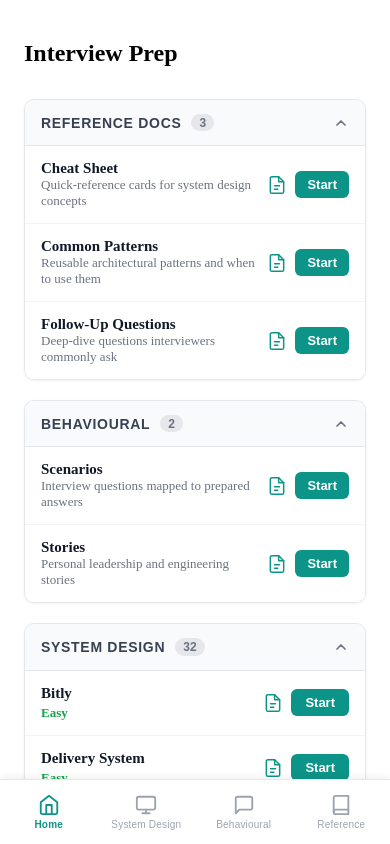
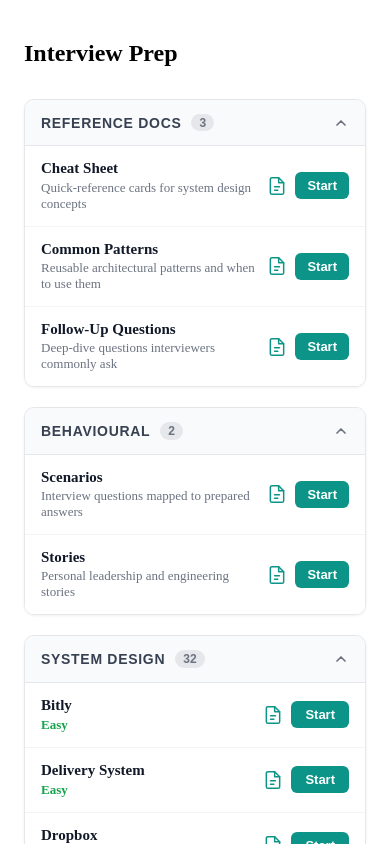
Before and after one commit to vivek-y/systemdesign, a React (Vite) app in the folder app/: page /#/ in a window 390 px wide. Shown: the top 844 px of the page. Built offline with nearby package versions, Linux system fonts and the light colour scheme.

Commit message:
fix: remove bottom nav, fix PDF open on mobile (window.open direct)

```diff
--- a/app/src/App.tsx
+++ b/app/src/App.tsx
@@ -6,7 +6,6 @@ import AttemptPage from './pages/AttemptPage';
 import ReferencePage from './pages/ReferencePage';
 import ReferencePracticePage from './pages/ReferencePracticePage';
 import BehaviouralPage from './pages/BehaviouralPage';
-import BottomNav from './components/BottomNav';
 import './index.css';
 
 export default function App() {
@@ -20,7 +19,6 @@ export default function App() {
           <Route path="/reference-practice/:refId" element={<ReferencePracticePage />} />
           <Route path="/behavioural/:sectionId" element={<BehaviouralPage />} />
         </Routes>
-        <BottomNav />
       </BrowserRouter>
     </Provider>
   );
--- a/app/src/components/PdfModal.tsx
+++ b/app/src/components/PdfModal.tsx
@@ -6,25 +6,17 @@ interface PdfModalProps {
   onClose: () => void;
 }
 
-// Detect iOS/Android where iframe PDF embedding doesn't work
-function isMobile(): boolean {
-  return /iPhone|iPad|iPod|Android/i.test(navigator.userAgent);
-}
-
 export default function PdfModal({ url, title, onClose }: PdfModalProps) {
   // Close on Escape
   useEffect(() => {
     const handler = (e: KeyboardEvent) => { if (e.key === 'Escape') onClose(); };
     document.addEventListener('keydown', handler);
-    // Prevent body scroll while modal is open
     document.body.style.overflow = 'hidden';
     return () => {
       document.removeEventListener('keydown', handler);
       document.body.style.overflow = '';
     };
   }, [onClose]);
-
-  const mobile = isMobile();
 
   return (
     // Backdrop
@@ -37,7 +29,7 @@ export default function PdfModal({ url, title, onClose }: PdfModalProps) {
         padding: '1rem',
       }}
     >
-      {/* Modal panel — stop click propagation so clicking inside doesn't close */}
+      {/* Panel */}
       <div
         onClick={(e) => e.stopPropagation()}
         style={{
@@ -46,7 +38,7 @@ export default function PdfModal({ url, title, onClose }: PdfModalProps) {
           overflow: 'hidden',
           width: '100%',
           maxWidth: '860px',
-          height: mobile ? 'auto' : '90vh',
+          height: '90vh',
           display: 'flex',
           flexDirection: 'column',
           boxShadow: '0 20px 60px rgba(0,0,0,0.3)',
@@ -65,13 +57,8 @@ export default function PdfModal({ url, title, onClose }: PdfModalProps) {
           </span>
           <div style={{ display: 'flex', gap: '0.5rem', alignItems: 'center', flexShrink: 0, marginLeft: '1rem' }}>
             {/* Open in new tab */}
-            <a
-              href={url}
-              target="_blank"
-              rel="noopener noreferrer"
-              title="Open in new tab"
-              style={{ color: '#6b7280', display: 'inline-flex', alignItems: 'center', padding: '0.25rem' }}
-            >
+            <a href={url} target="_blank" rel="noopener noreferrer" title="Open in new tab"
+              style={{ color: '#6b7280', display: 'inline-flex', alignItems: 'center', padding: '0.25rem' }}>
               <svg width="18" height="18" viewBox="0 0 24 24" fill="none" stroke="currentColor" strokeWidth="2" strokeLinecap="round" strokeLinejoin="round">
                 <path d="M18 13v6a2 2 0 0 1-2 2H5a2 2 0 0 1-2-2V8a2 2 0 0 1 2-2h6" />
                 <polyline points="15 3 21 3 21 9" />
@@ -79,10 +66,8 @@ export default function PdfModal({ url, title, onClose }: PdfModalProps) {
               </svg>
             </a>
             {/* Close */}
-            <button
-              onClick={onClose}
-              style={{ background: 'none', border: 'none', cursor: 'pointer', color: '#6b7280', display: 'inline-flex', alignItems: 'center', padding: '0.25rem' }}
-            >
+            <button onClick={onClose}
+              style={{ background: 'none', border: 'none', cursor: 'pointer', color: '#6b7280', display: 'inline-flex', alignItems: 'center', padding: '0.25rem' }}>
               <svg width="20" height="20" viewBox="0 0 24 24" fill="none" stroke="currentColor" strokeWidth="2.5" strokeLinecap="round" strokeLinejoin="round">
                 <line x1="18" y1="6" x2="6" y2="18" />
                 <line x1="6" y1="6" x2="18" y2="18" />
@@ -91,46 +76,8 @@ export default function PdfModal({ url, title, onClose }: PdfModalProps) {
           </div>
         </div>
 
-        {/* Body */}
-        {mobile ? (
-          // Mobile: can't embed PDF — show open/download buttons instead
-          <div style={{ padding: '2rem', textAlign: 'center', display: 'flex', flexDirection: 'column', gap: '1rem', alignItems: 'center' }}>
-            <svg width="48" height="48" viewBox="0 0 24 24" fill="none" stroke="#0d9488" strokeWidth="1.5" strokeLinecap="round" strokeLinejoin="round">
-              <path d="M14 2H6a2 2 0 0 0-2 2v16a2 2 0 0 0 2 2h12a2 2 0 0 0 2-2V8z" />
-              <polyline points="14 2 14 8 20 8" />
-              <line x1="9" y1="13" x2="15" y2="13" />
-              <line x1="9" y1="17" x2="13" y2="17" />
-            </svg>
-            <p style={{ color: '#374151', fontWeight: 600, fontSize: '1rem', margin: 0 }}>{title}</p>
-            <p style={{ color: '#6b7280', fontSize: '0.875rem', margin: 0 }}>
-              Tap below to open the PDF in your browser.
-            </p>
-            <a
-              href={url}
-              target="_blank"
-              rel="noopener noreferrer"
-              style={{
-                display: 'inline-block',
-                backgroundColor: '#0d9488',
-                color: '#ffffff',
-                fontWeight: 600,
-                fontSize: '0.9375rem',
-                padding: '0.625rem 1.5rem',
-                borderRadius: '8px',
-                textDecoration: 'none',
-              }}
-            >
-              Open PDF
-            </a>
-          </div>
-        ) : (
-          // Desktop: embed in iframe
-          <iframe
-            src={url}
-            title={title}
-            style={{ flex: 1, border: 'none', width: '100%' }}
-          />
-        )}
+        {/* iframe — works on desktop; mobile handled by openPdf() directly */}
+        <iframe src={url} title={title} style={{ flex: 1, border: 'none', width: '100%' }} />
       </div>
     </div>
   );
--- a/app/src/index.css
+++ b/app/src/index.css
@@ -1,20 +1,3 @@
-/* Show bottom nav only on mobile */
-@media (min-width: 769px) {
-  nav[style*="position: fixed"] {
-    display: none !important;
-  }
-  .bottom-nav-spacer {
-    display: none !important;
-  }
-}
-
-/* Add bottom padding on mobile so content clears the nav */
-@media (max-width: 768px) {
-  body {
-    padding-bottom: env(safe-area-inset-bottom, 0px);
-  }
-}
-
 /* ── Mobile card layout ─────────────────────────────────────────────────── */
 @media (max-width: 768px) {
   .library-page {
@@ -69,6 +52,7 @@
   .library-card-desc {
     font-size: 0.8125rem;
     color: #6b7280;
+    margin-top: 0.15rem;
   }
 
   .library-card-actions {
--- a/app/src/pages/LibraryPage.tsx
+++ b/app/src/pages/LibraryPage.tsx
@@ -248,7 +248,14 @@ export default function LibraryPage() {
   const [refs, setRefs] = useState<RefSummary[]>([]);
   const [modal, setModal] = useState<{ url: string; title: string } | null>(null);
 
-  const openPdf = (url: string, title: string) => setModal({ url, title });
+  const openPdf = (url: string, title: string) => {
+    // On mobile, open directly in browser — avoids iframe PDF issues on iOS
+    if (/iPhone|iPad|iPod|Android/i.test(navigator.userAgent)) {
+      window.open(url, '_blank', 'noopener,noreferrer');
+    } else {
+      setModal({ url, title });
+    }
+  };
   const closePdf = () => setModal(null);
 
   useEffect(() => {
```
